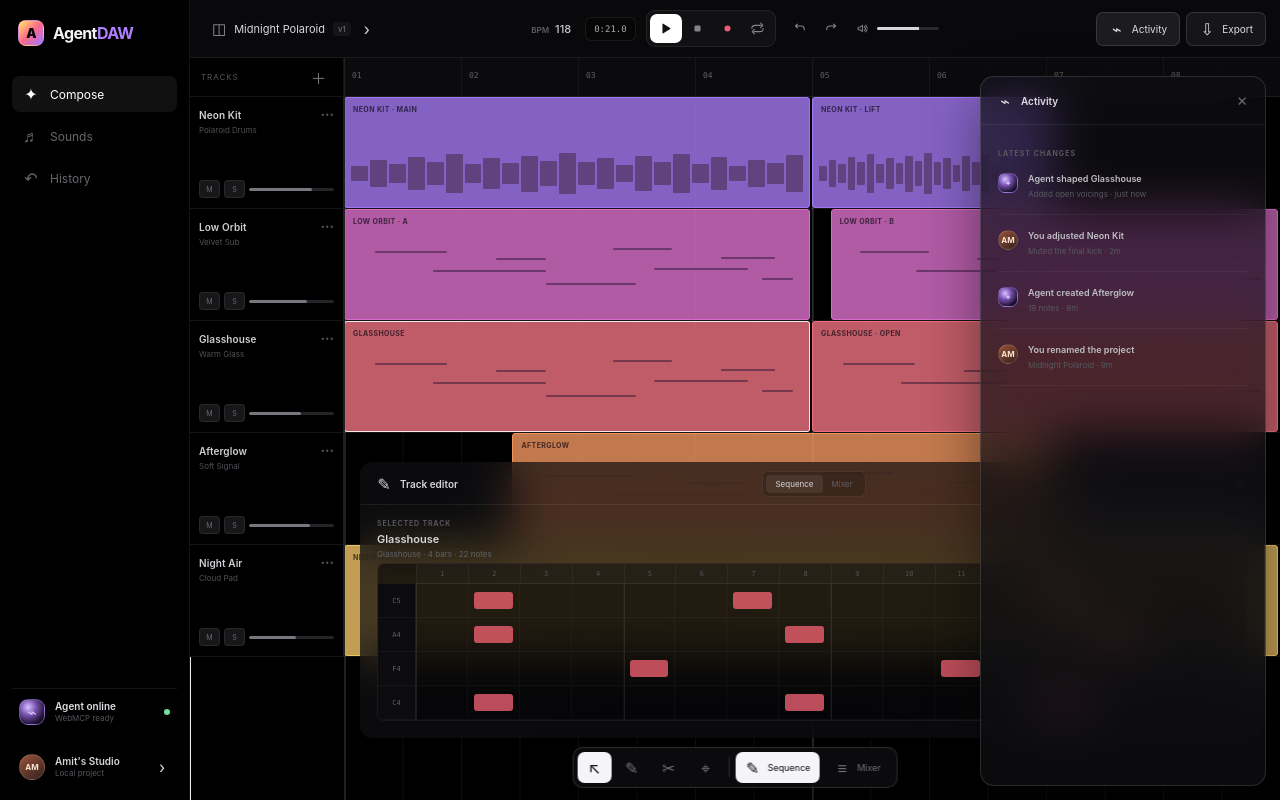
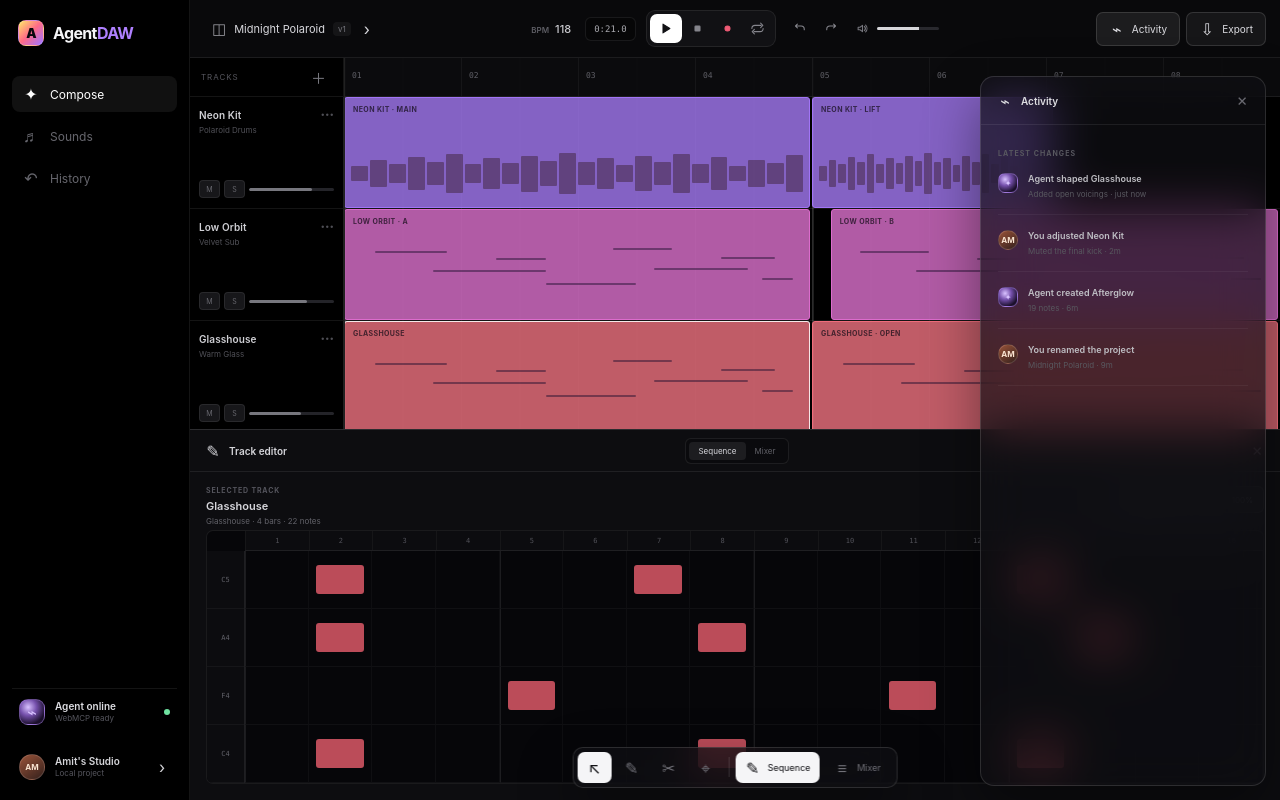
Before and after one commit to amit-00/agent-daw, a Next.js app: page / in a window 1280 px wide. Built offline with nearby package versions, Linux system fonts and the light colour scheme.

Commit message:
dock track editor in bottom pane

```diff
--- a/src/app/globals.css
+++ b/src/app/globals.css
@@ -496,8 +496,19 @@ input:focus-visible {
 
 .canvas-wrap {
   position: relative;
+  display: grid;
   min-height: 0;
   flex: 1;
+  overflow: hidden;
+  grid-template-rows: minmax(0, 1fr);
+}
+
+.canvas-wrap.editor-open {
+  grid-template-rows: minmax(0, 1fr) minmax(0, 1fr);
+}
+
+.arrangement-pane {
+  min-height: 0;
   overflow: auto;
   scrollbar-color: #29292e transparent;
   scrollbar-width: thin;
@@ -804,16 +815,16 @@ input:focus-visible {
 }
 
 .editor-drawer {
-  position: absolute;
-  z-index: 5;
-  bottom: 62px;
-  right: 16px;
-  left: 170px;
-  height: 276px;
+  position: relative;
+  z-index: 3;
+  min-height: 0;
   overflow: hidden;
-  border-color: transparent;
-  border-radius: 12px;
+  border: 0;
+  border-top: 1px solid var(--line-strong);
+  border-radius: 0;
+  background: var(--panel);
   box-shadow: none;
+  backdrop-filter: none;
 }
 
 .editor-header {
@@ -1270,12 +1281,6 @@ input:focus-visible {
   font-size: 8px;
 }
 
-@media (max-height: 760px) {
-  .editor-drawer {
-    height: 246px;
-  }
-}
-
 @media (prefers-reduced-motion: reduce) {
   *,
   *::before,
--- a/src/app/page.tsx
+++ b/src/app/page.tsx
@@ -343,8 +343,9 @@ export default function StudioPage(): ReactElement {
           </div>
         </header>
 
-        <div className="canvas-wrap">
-          <section className="arrangement" aria-label="Song arrangement">
+        <div className={editorOpen ? "canvas-wrap editor-open" : "canvas-wrap"}>
+          <div className="arrangement-pane">
+            <section className="arrangement" aria-label="Song arrangement">
             <div className="arrangement-corner">
               <span>TRACKS</span>
               <button type="button" aria-label="Add track">＋</button>
@@ -406,7 +407,8 @@ export default function StudioPage(): ReactElement {
                 onChange={(event) => setPlayhead(Number(event.target.value))}
               />
             </label>
-          </section>
+            </section>
+          </div>
 
           {editorOpen ? (
             <aside className="editor-drawer glass-card" aria-label="Track editor">
```
